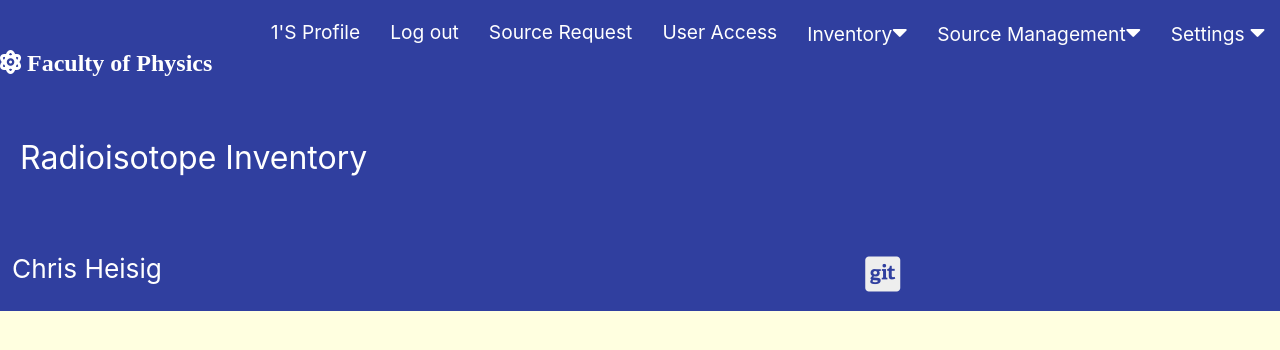
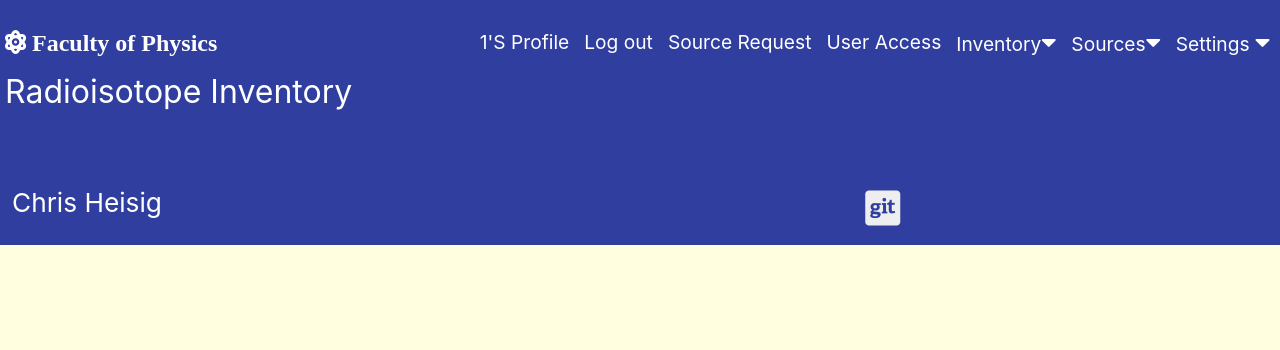
Before and after one commit to ChrisH2727/Milestone-3, a Flask app: page /approve_request in a window 1280 px wide. Shown: the top 350 px of the page. Run offline with Flask 2, Linux system fonts and the light colour scheme; the visitor is signed in with stand-in values (Sample User, id 1); data that the repository does not hold is empty; some libraries are stand-ins or nearby versions.

Commit message:
Refactor nav bar html

```diff
--- a/app.py
+++ b/app.py
@@ -65,8 +65,7 @@ def login():
                             "last": existing_user["last"].lower(),
                             "email": request.form.get("email").lower(),
                             "login_date": datetime.today().strftime(
-                                '%d-%m-%y'),
-                            "logout_date": ""
+                                '%d-%m-%y')
                         }
                         mongo.db.login_history.insert_one(login_entry)
                         return redirect(url_for("userAccount"))
@@ -92,13 +91,8 @@ def logout():
     if not session.get("user"):
         return render_template("404error.html")
 
-    # Add logout date to the user login history
-    user_history = {"logout_date": datetime.today().strftime('%d-%m-%y')}
-    mongo.db.login_history.find_one_and_update(
-        {"first": session["email"]}, {'$set': user_history})
-
     # Code line from Code Institute Mini Project
-    flash("Goodbye {} you have been logged out".format(
+    flash("Goodbye {} you have logged out".format(
         (session["user"]).capitalize()))
     # Remove user from session cookies if active
     if session.get("user"):
@@ -1196,6 +1190,7 @@ def faculty_link():
     #
     # Handles href to dummy Physics faculty web site
     #
+
     return render_template("physicsFaculty.html")
 
 
--- a/static/css/style.css
+++ b/static/css/style.css
@@ -16,9 +16,17 @@
 }
 nav ul a{
   font-size: 1.2rem;
+  padding-left: 5px;
+  padding-right: 10px;
+  padding-top: 10px;
+}
+.icon-shift{
+    padding-top: 0px;
+    padding-left:5px;
+
 }
 .logo-shift{
-    margin-left: 20px;
+  margin-left: 5px;
 }
 nav .brand-logo{
   padding-top: 10px;
@@ -130,3 +138,8 @@ nav i, nav [class^="mdi-"], nav [class*="mdi-"], nav i.material-icons {
 .rm-padding{
   padding-top: 0px;
 }
+
+/*********************************Table **********************/
+.tblwd{
+  width:100%;
+}
--- a/templates/addSource.html
+++ b/templates/addSource.html
@@ -54,6 +54,7 @@
                                 </select>
                                 <label for="isotope">Isotope</label>
                             </div>
+                            <!--Only local height style appears to work here-->
                             <div class="input-field col l3 s8 m4">
                                 <input id="original_activity" name="original_activity" type="text" class="validate"
                                 pattern="^[0-9.]{2,}[0-9]{1,}$" required style="height: 4rem;">
--- a/templates/approveRequest.html
+++ b/templates/approveRequest.html
@@ -8,7 +8,7 @@
             <div class="card blue lighten-3">
                 <div class="card-content">
                 <span class="card-title">Approve Source Loan Request</span>
-                    <table id="inventory" class="table table-striped table-bordered " style="width:100%">
+                    <table id="inventory" class="table table-striped table-bordered tblwd">
                         <thead>
                             <tr>
                                 <td>Serial No.</td>
--- a/templates/base.html
+++ b/templates/base.html
@@ -56,12 +56,13 @@
         </ul>
 
         <nav class="nav-extended">
+
             <div class="nav-wrapper indigo darken-2">
                 <a href="{{url_for('faculty_link') }}" class="brand-logo">
-                    <i class="fas fa-atom"> Faculty of Physics</i></a>
+                    <i class="fas fa-atom icon-shift"> Faculty of Physics</i></a>
 
                 {% if session.in_use%}
-                    <a data-target="mobile-demo" class="sidenav-trigger"><i class="fas fa-bars"></i></a>
+                    <a data-target="mobile-demo" class="sidenav-trigger"><i class="fas fa-bars icon-shift"></i></a>
                 {% endif %}
                 <ul class="right hide-on-med-and-down">
                     {% if session.in_use%}
@@ -71,20 +72,19 @@
                         {% if session.role|lower == "admin"|lower %}
                             <li><a href="{{ url_for('get_user') }}">User Access</a></li>
                             <li><a class="dropdown-trigger" data-target="inventory-dropdown2">Inventory<i
-                                        class="fas fa-caret-down rm-padding"></i></a></li>
-                            <li><a class="dropdown-trigger" data-target="source-dropdown2">Source Management<i
-                                        class="fas fa-caret-down rm-padding"></i></a></li>
+                                    class="fas fa-caret-down rm-padding"></i></a></li>
+                            <li><a class="dropdown-trigger" data-target="source-dropdown2">Sources<i
+                                    class="fas fa-caret-down rm-padding"></i></a></li>
                             <li><a class="dropdown-trigger" data-target="settings-dropdown2">Settings <i
-                                        class="fas fa-caret-down rm-padding"></i></a></li>
+                                    class="fas fa-caret-down rm-padding"></i></a></li>
                         {% endif %}
                     {% endif %}
                 </ul>
-                <div class="nav-title logo-shift text-align:center">Radioisotope Inventory</div>
+                <div class="nav-title logo-shift">Radioisotope Inventory</div>
             </div>
         </nav>
         <!-- mobile sidenav -->
         <ul class="sidenav" id="mobile-demo">
-
             {% if session.in_use%}
                 <li><a href="{{ url_for('userAccount') }}" class="capitalize">{{session.user}}'s Profile</a></li>
                 <li><a href="{{ url_for('logout') }}">Log out</a></li>
@@ -93,8 +93,8 @@
                         <li><a href="{{ url_for('get_user') }}">User Access</a></li>
                         <li><a class="dropdown-trigger" data-target="inventory-dropdown">Inventory <i
                                     class="fas fa-caret-down"></i></a></li>
-                        <li><a class="dropdown-trigger" data-target="source-dropdown">Source Management<i class="fas fa-caret-down"></i></a>
-                        </li>
+                        <li><a class="dropdown-trigger" data-target="source-dropdown">Source Management<i
+                                    class="fas fa-caret-down"></i></a></li>
                         <li><a class="dropdown-trigger" data-target="settings-dropdown">Settings <i
                                     class="fas fa-caret-down rm-padding"></i></a></li>
                     {% endif %}
@@ -130,7 +130,8 @@
                     <div class="col l4 offset-l2 offset-s2">
                         <ul>
                             <li>
-                                <a class="grey-text text-lighten-3" target="_blank" href="https://github.com/ChrisH2727/">
+                                <a class="grey-text text-lighten-3" target="_blank"
+                                    href="https://github.com/ChrisH2727/">
                                     <i class="fab fa-git-square social-icon" aria-hidden="true"></i>
                                     <span class="sr-only">Git</span>
                                 </a>
```
Also changed, not shown: TEST.md (+1 -0 lines), templates/physicsFaculty.html (+5 -2 lines), static/assets/loginHistory.png, static/assets/sourceUsed.png.
